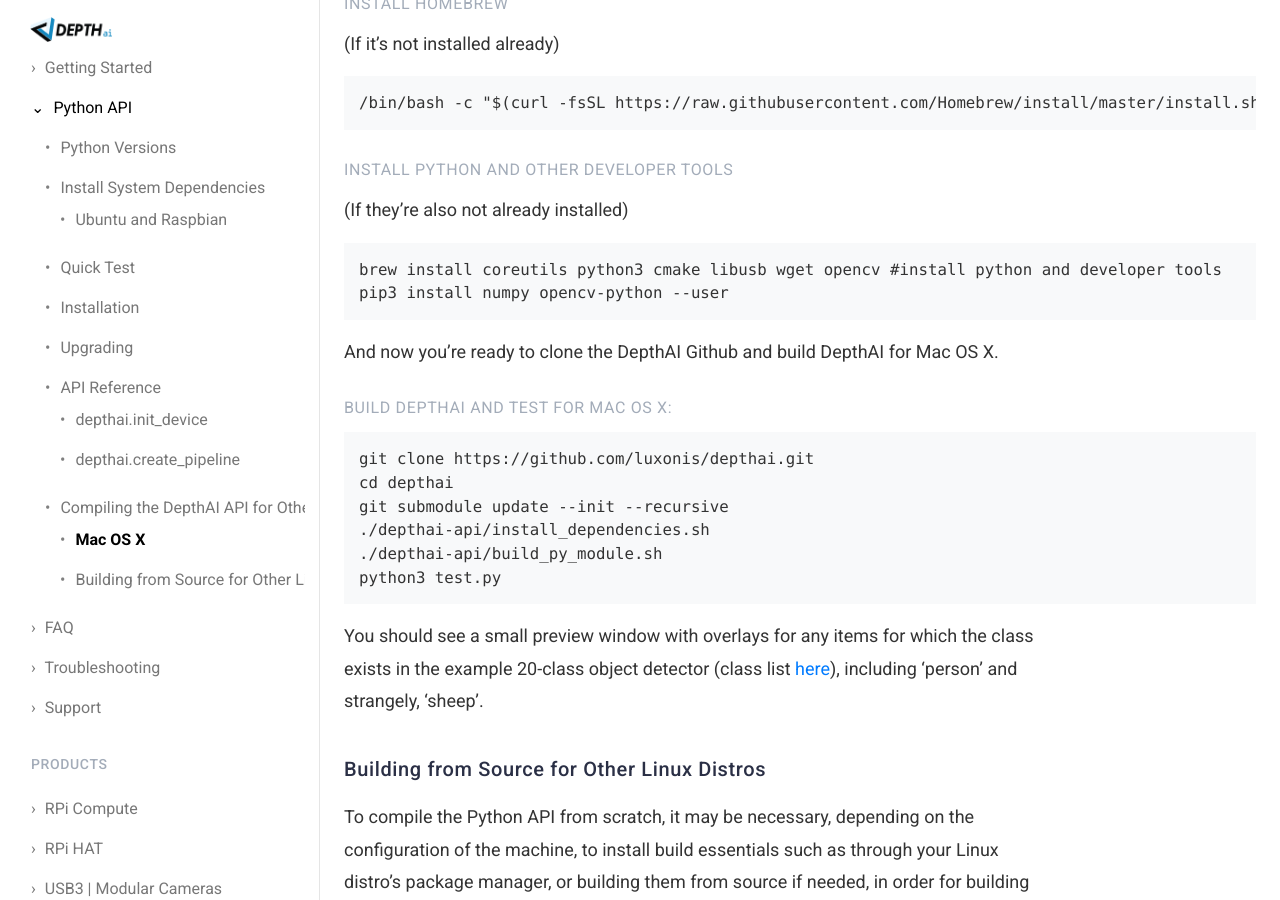
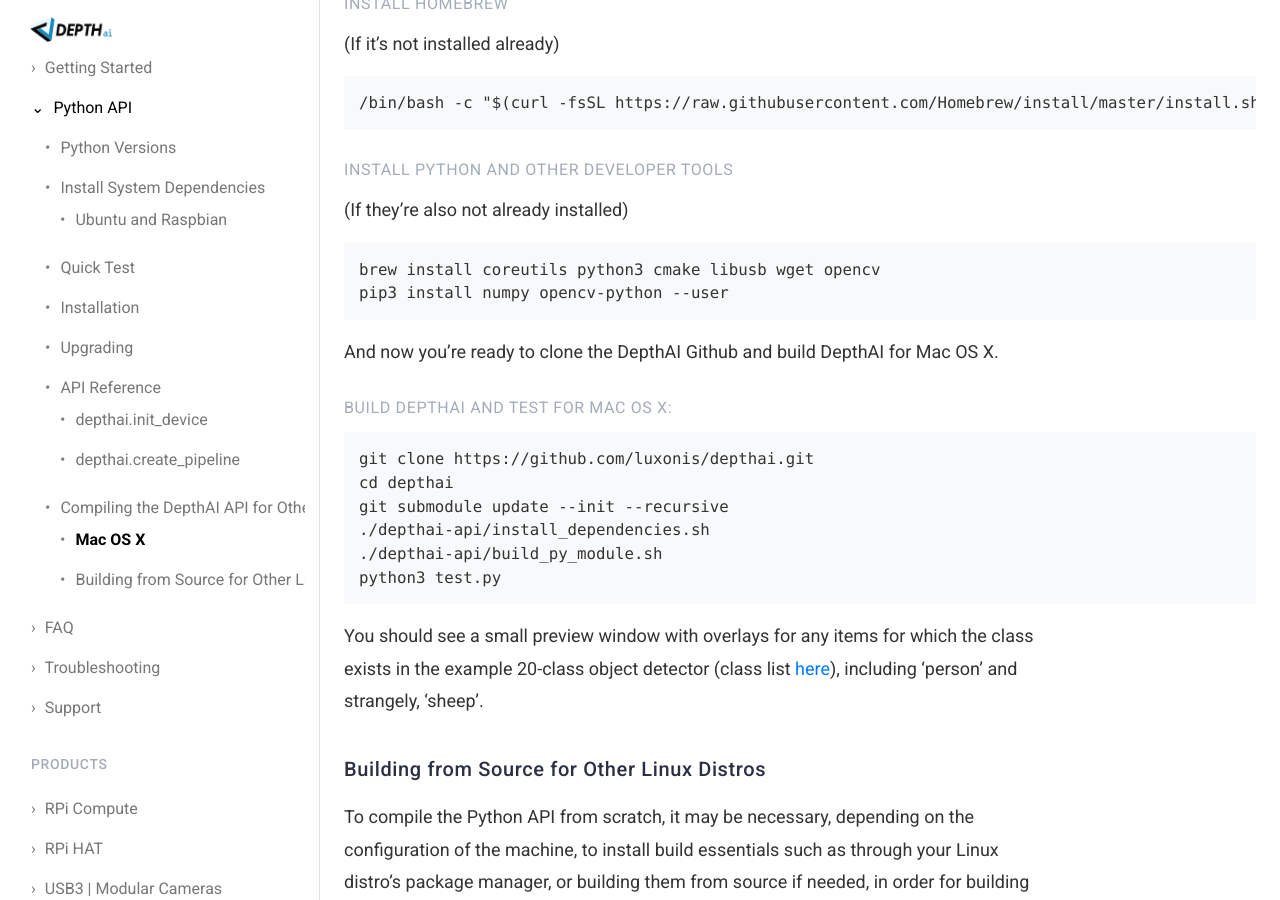
Before and after one commit to luxonis/depthai-docs-website, a Jekyll site: the page built from api.md, in a window 1280 px wide and 900 px high, scrolled down 4207 px. Built offline with Jekyll 4.4.1, drawn with Linux system fonts in a browser that asks for light colours; nearby versions of some CDN libraries.

````diff
--- a/api.md
+++ b/api.md
@@ -169,7 +169,7 @@ Assuming a stock Mac OS X install, DepthAI can be installed and tested with the
 #### Install Python and Other Developer Tools
 (If they're also not already installed)
 ```
-brew install coreutils python3 cmake libusb wget opencv #install python and developer tools
+brew install coreutils python3 cmake libusb wget opencv
 pip3 install numpy opencv-python --user
 ```
 And now you're ready to clone the DepthAI Github and build DepthAI for Mac OS X.
````
